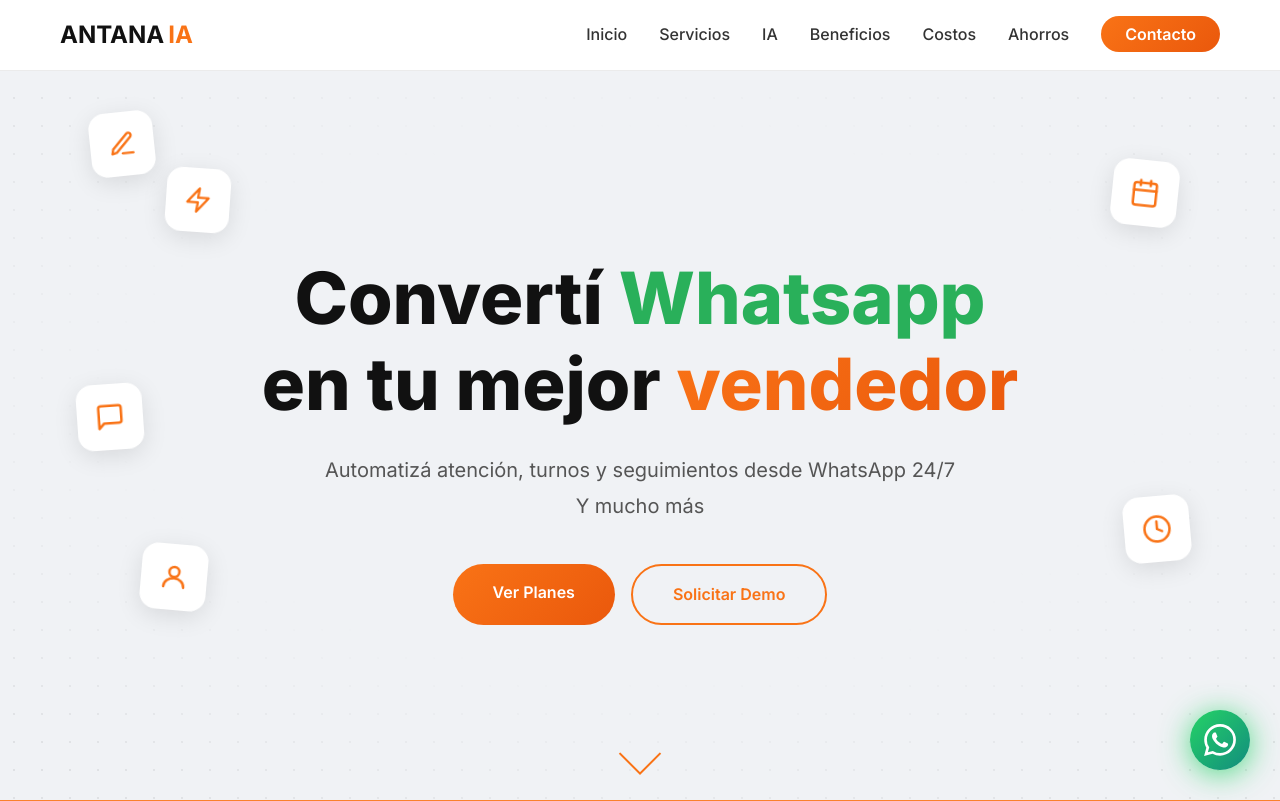
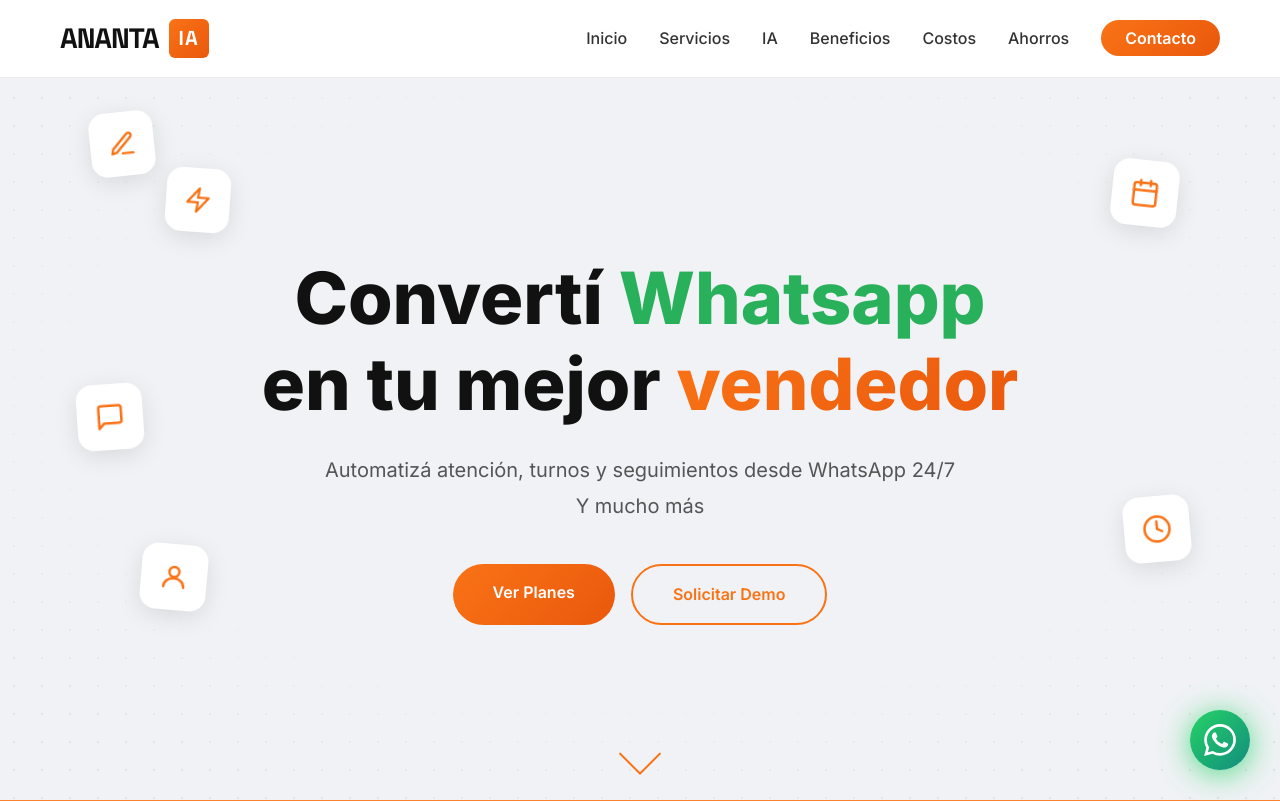
Before and after one commit to Karaba21/InfiniteAgencyCRM, a Next.js app: page / in a window 1280 px wide. Shown: the top 801 px of the page. Built offline with nearby package versions, Linux system fonts and the light colour scheme; no server answers.

Commit message:
ananta ia y mejora navbar

```diff
--- a/src/app/globals.css
+++ b/src/app/globals.css
@@ -67,18 +67,35 @@
 }
 
 .nav-brand {
-    font-size: 1.5rem;
+    font-family: var(--font-space-grotesk), 'Inter', sans-serif;
+    font-size: 1.75rem;
     font-weight: 700;
     color: var(--color-black);
+    display: flex;
+    align-items: center;
+    gap: 0;
+    cursor: pointer;
+    text-decoration: none;
 }
 
 .brand-text {
     color: var(--color-black);
+    font-weight: 700;
+    letter-spacing: -0.04em;
+    text-transform: uppercase;
 }
 
 .brand-accent {
-    color: var(--color-gold);
-    margin-left: 0.25rem;
+    background: linear-gradient(135deg, var(--color-gold), var(--color-gold-dark));
+    color: #fff;
+    padding: 0.13em 0.48em;
+    border-radius: 0.3em;
+    font-size: 0.72em;
+    font-weight: 700;
+    letter-spacing: 0.06em;
+    margin-left: 0.5em;
+    align-self: center;
+    line-height: 1.7;
 }
 
 .nav-menu {
--- a/src/components/AIFeatures.tsx
+++ b/src/components/AIFeatures.tsx
@@ -25,7 +25,7 @@
     },
     {
         title: "Integración Rápida en 1 Minuto",
-        description: "Escanea el código QR, conecta tu teléfono y visualiza todos tus mensajes de WhatsApp directamente en tu cuenta de Antana IA.",
+        description: "Escanea el código QR, conecta tu teléfono y visualiza todos tus mensajes de WhatsApp directamente en tu cuenta de Ananta IA.",
         icon: <ArrowRight color="#22c55e" size={32} />
     },
     {
--- a/src/components/About.tsx
+++ b/src/components/About.tsx
@@ -50,7 +50,7 @@
                         <h2 className="section-title">Quiénes Somos</h2>
                         <div className="about-description">
                             <p>
-                                En <strong>Antana IA</strong>, somos especialistas en transformar
+                                En <strong>Ananta IA</strong>, somos especialistas en transformar
                                 soluciones tecnológicas existentes en productos completamente personalizados
                                 bajo tu marca.
                             </p>
--- a/src/components/Contact.tsx
+++ b/src/components/Contact.tsx
@@ -16,7 +16,7 @@
             return;
         }
 
-        let whatsappMessage = `¡Hola! Me interesa conocer más sobre Antana IA.\n\n`;
+        let whatsappMessage = `¡Hola! Me interesa conocer más sobre Ananta IA.\n\n`;
         whatsappMessage += `*Nombre:* ${name}\n`;
         whatsappMessage += `*Email:* ${email}\n`;
         if (company) whatsappMessage += `*Empresa:* ${company}\n`;
--- a/src/components/Footer.tsx
+++ b/src/components/Footer.tsx
@@ -19,7 +19,7 @@
                 <div className="footer-content">
                     <div className="footer-brand">
                         <div className="brand-text">
-                            <span>Antana IA</span>
+                            <span>Ananta IA</span>
                         </div>
                         <p>Transformando tecnologías en soluciones personalizadas para tu éxito.</p>
                     </div>
@@ -52,7 +52,7 @@
                 </div>
                 <div className="footer-bottom">
                     <p>Diseñado y desarrollado por <a href="https://savsolutionsuy.com"> Sav Solutions</a></p>
-                    <p>&copy; 2026 Antana IA. Todos los derechos reservados.</p>
+                    <p>&copy; 2026 Ananta IA. Todos los derechos reservados.</p>
                 </div>
             </div>
         </footer>
--- a/src/components/ImpactStats.tsx
+++ b/src/components/ImpactStats.tsx
@@ -30,7 +30,7 @@
         <section className="impact-section">
             <div className="container">
                 <h2 className="section-header impact-header">
-                    ¿Qué Logran Los Negocios con Antana IA?
+                    ¿Qué Logran Los Negocios con Ananta IA?
                 </h2>
                 <div className="impact-grid">
                     {stats.map((stat, index) => (
--- a/src/components/Navbar.tsx
+++ b/src/components/Navbar.tsx
@@ -65,7 +65,7 @@
         <nav className="navbar" style={{ background: "white" }}>
             <div className="container">
                 <div className="nav-brand">
-                    <span className="brand-text">ANTANA</span>
+                    <span className="brand-text">ANANTA</span>
                     <span className="brand-accent">IA</span>
                 </div>
                 <ul className={`nav-menu ${isMenuOpen ? "active" : ""}`} id="navMenu">
--- a/src/components/Savings.tsx
+++ b/src/components/Savings.tsx
@@ -37,7 +37,7 @@
                                 <th>Funcionalidad</th>
                                 <th className="center-align">Herramientas Tradicionales</th>
                                 <th className="center-align">Otras Herramientas</th>
-                                <th className="center-align" style={{ color: 'var(--color-gold)' }}>Antana IA</th>
+                                <th className="center-align" style={{ color: 'var(--color-gold)' }}>Ananta IA</th>
                             </tr>
                         </thead>
                         <tbody>
@@ -46,7 +46,7 @@
                                     <td className="service-name" data-label="Funcionalidad">{service.name}</td>
                                     <td className="competitors-list center-align" data-label="Herramientas Tradicionales">{service.competitors}</td>
                                     <td className="cost-list center-align" data-label="Otras Herramientas" style={{ fontWeight: 'bold' }}>{service.cost}</td>
-                                    <td data-label="Antana IA">
+                                    <td data-label="Ananta IA">
                                         <div className="infinite-check">
                                             <div className="check-circle">
                                                 <svg xmlns="http://www.w3.org/2000/svg" viewBox="0 0 24 24" fill="none" stroke="currentColor" strokeWidth="3" strokeLinecap="round" strokeLinejoin="round">
--- a/src/components/Services.tsx
+++ b/src/components/Services.tsx
@@ -196,7 +196,7 @@
                     <span className="section-tag">NUESTRO SERVICIO</span>
                     <h2 className="section-title">Servicios de nuestro CRM</h2>
                     <p className="section-description">
-                        Con Antana IA las posibilidades son infinitas
+                        Con Ananta IA las posibilidades son infinitas
                     </p>
                 </div>
 
```
Also changed, not shown: src/app/layout.tsx (+13 -8 lines).
